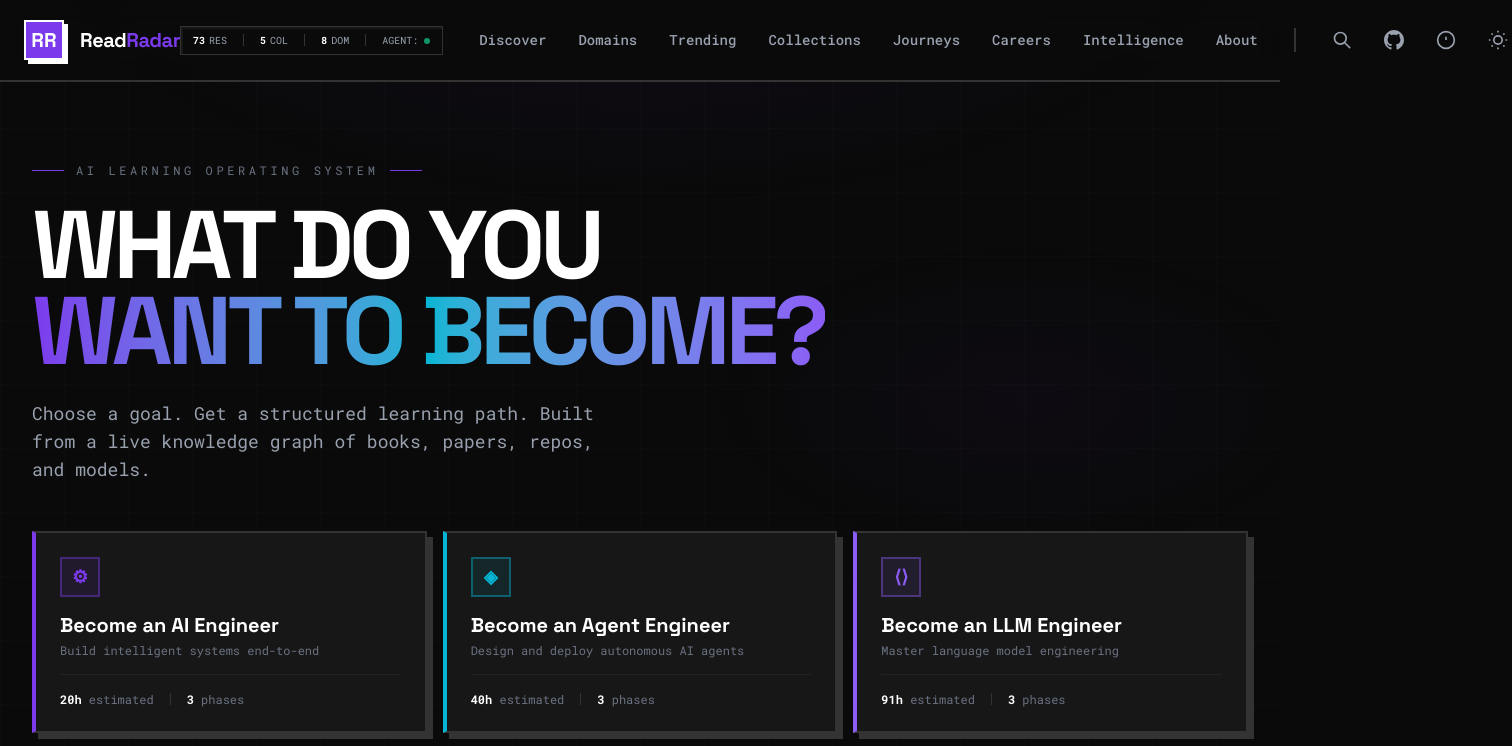
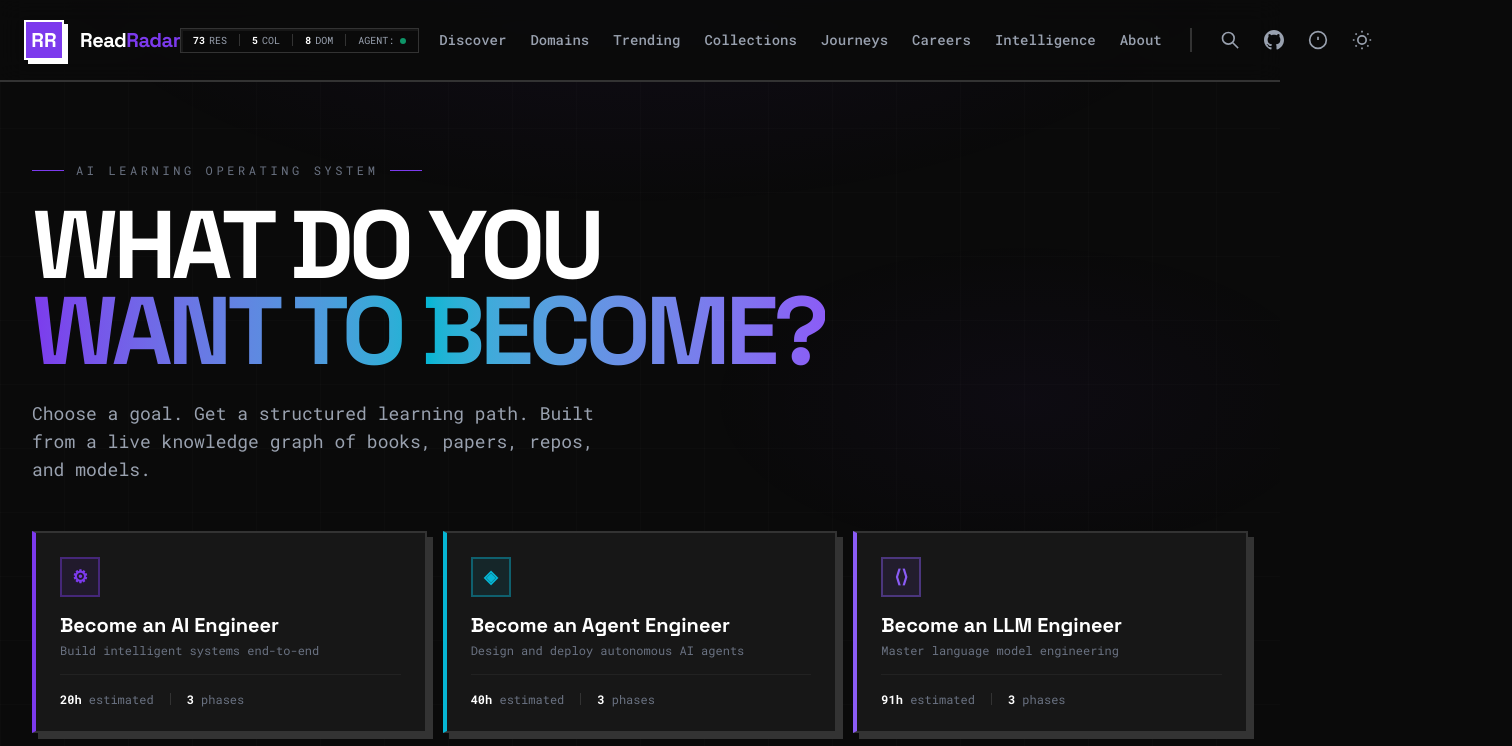
Before and after one commit to Hardik-Sankhla/ReadRadar, an Astro site: page / in a window 1280 px wide. Shown: the top 746 px of the page, 1512 px wide, since content can reach past the window. Built offline with nearby package versions, Linux system fonts and the light colour scheme; Astro itself is replaced by a stand-in of ours.

Commit message:
fix: perfectly calibrate navbar gaps to fit 1440px without overflow

```diff
--- a/src/components/ui/Navbar.astro
+++ b/src/components/ui/Navbar.astro
@@ -3,7 +3,7 @@ const currentPath = Astro.url.pathname;
 ---
 
 <nav class="sticky top-0 z-50 bg-[#0A0A0A]/90 backdrop-blur-md border-b-2 border-[#333333]">
-    <div class="max-w-[100rem] mx-auto px-4 sm:px-6 h-20 flex items-center justify-between">
+    <div class="max-w-[90rem] mx-auto px-4 sm:px-6 h-20 flex items-center justify-between">
         <div class="flex items-center gap-4 shrink-0">
             <a href={`${import.meta.env.BASE_URL}/`.replace(/\/\/+/g, '/')} class="flex items-center gap-3 md:gap-4 group focus:outline-none focus-visible:ring-2 focus-visible:ring-[#7C3AED] focus-visible:ring-offset-2 focus-visible:ring-offset-[#0A0A0A] rounded-md shrink-0">
                 <div class="w-8 h-8 md:w-10 md:h-10 bg-[#7C3AED] border-2 border-white flex items-center justify-center font-heading font-bold text-white text-base md:text-xl shadow-[4px_4px_0px_0px_#FFFFFF] group-hover:shadow-[2px_2px_0px_0px_#FFFFFF] transition-all duration-200 shrink-0">RR</div>
@@ -11,8 +11,8 @@ const currentPath = Astro.url.pathname;
             </a>
         </div>
 
-        <div class="flex items-center gap-4 md:gap-8 shrink-0">
-            <div class="hidden xl:flex gap-4 font-mono text-[10px] text-gray-400 items-center border border-[#333333] px-3 py-1.5 bg-[#0A0A0A] shadow-[inset_2px_2px_0px_0px_#171717]">
+        <div class="flex items-center gap-4 shrink-0">
+            <div class="hidden xl:flex gap-3 font-mono text-[10px] text-gray-400 items-center border border-[#333333] px-3 py-1 bg-[#0A0A0A] shadow-[inset_2px_2px_0px_0px_#171717]">
                 <span class="flex items-center gap-1"><span class="text-white font-bold">73</span> RES</span>
                 <span class="w-[1px] h-3 bg-[#333333]"></span>
                 <span class="flex items-center gap-1"><span class="text-white font-bold">5</span> COL</span>
@@ -23,7 +23,7 @@ const currentPath = Astro.url.pathname;
             </div>
 
             <!-- Desktop Navigation -->
-            <div class="hidden md:flex gap-4 lg:gap-6 font-mono text-sm font-medium items-center">
+            <div class="hidden md:flex gap-3 xl:gap-4 font-mono text-sm font-medium items-center">
             <a href={`${import.meta.env.BASE_URL}/discover`.replace(/\/\/+/g, '/')} class={`px-1 py-2 transition-all duration-300 relative group focus:outline-none focus-visible:ring-2 focus-visible:ring-[#7C3AED] rounded-sm ${currentPath.includes('/discover') ? 'text-white' : 'text-gray-400 hover:text-white'}`}>
                 Discover
                 <span class={`absolute bottom-0 left-0 w-full h-[2px] transition-all duration-300 ${currentPath.includes('/discover') ? 'bg-[#7C3AED] shadow-[0_0_8px_#7C3AED]' : 'bg-transparent group-hover:bg-gray-600'}`}></span>
```
